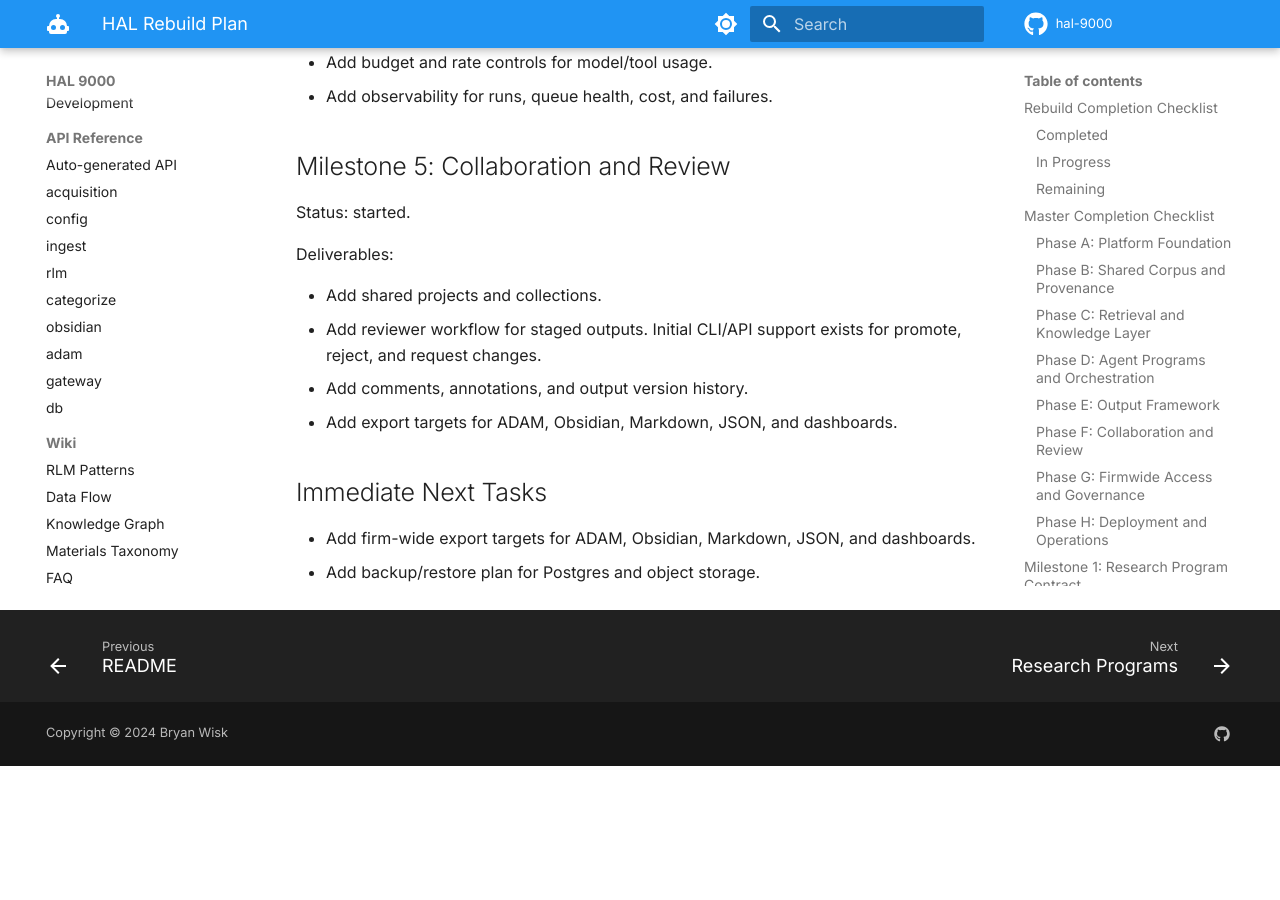
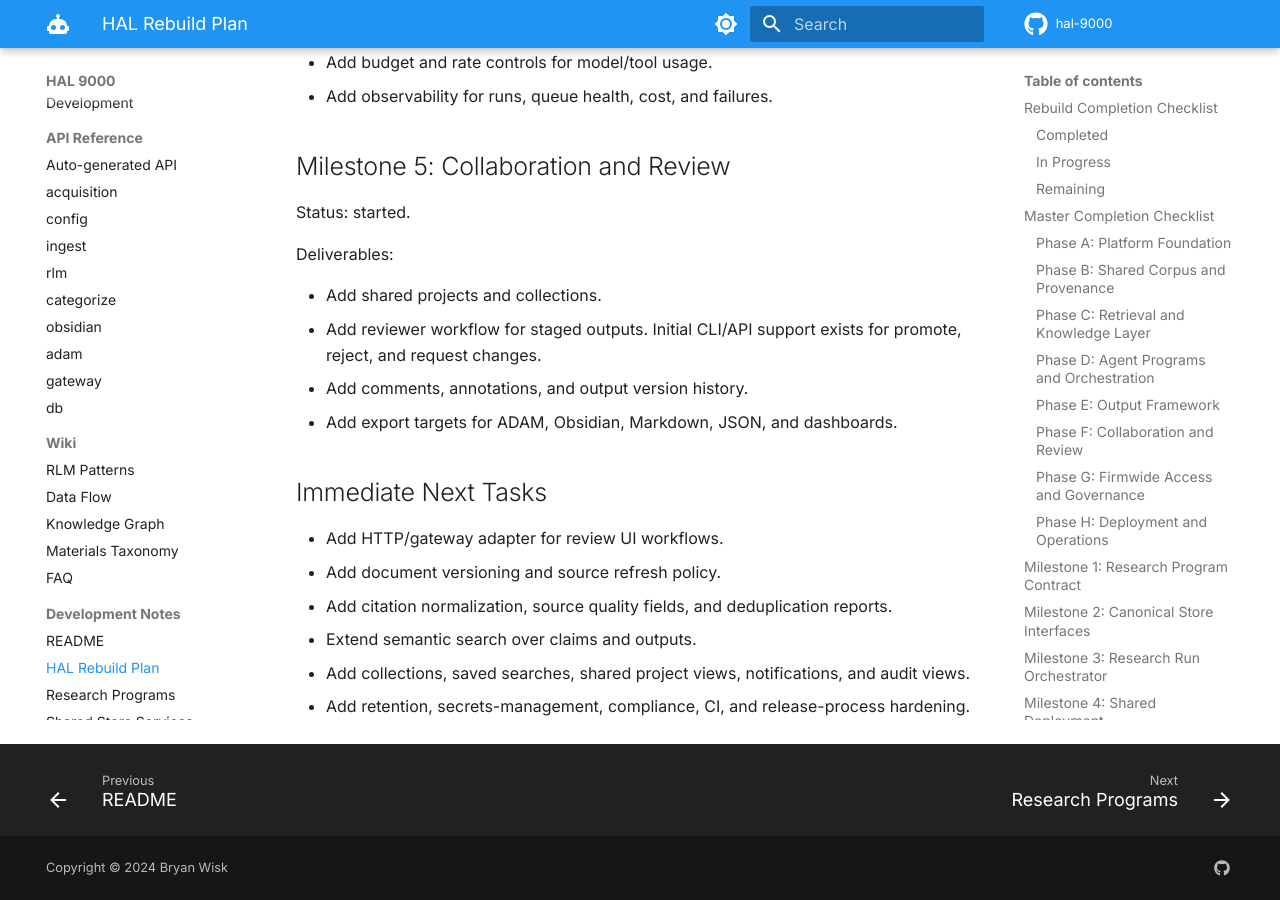
Before and after one commit to arc-pbc-co/hal-9000, an MkDocs documentation site: the page built from docs/development/HAL_REBUILD_PLAN.md, in a window 1280 px wide and 900 px high, scrolled down 9858 px. Built offline with MkDocs 1.6.1 and Material for MkDocs 9.7.7, drawn with Linux system fonts in a browser that asks for light colours; comment, search, counter and statistics services are not loaded; before the commit the page ends 10624 px from its top, so only the background shows below that.

Commit message:
Refresh rebuild immediate next tasks

```diff
--- a/docs/development/HAL_REBUILD_PLAN.md
+++ b/docs/development/HAL_REBUILD_PLAN.md
@@ -289,5 +289,9 @@ Deliverables:
 
 ## Immediate Next Tasks
 
-- Add firm-wide export targets for ADAM, Obsidian, Markdown, JSON, and dashboards.
-- Add backup/restore plan for Postgres and object storage.
+- Add HTTP/gateway adapter for review UI workflows.
+- Add document versioning and source refresh policy.
+- Add citation normalization, source quality fields, and deduplication reports.
+- Extend semantic search over claims and outputs.
+- Add collections, saved searches, shared project views, notifications, and audit views.
+- Add retention, secrets-management, compliance, CI, and release-process hardening.
```
